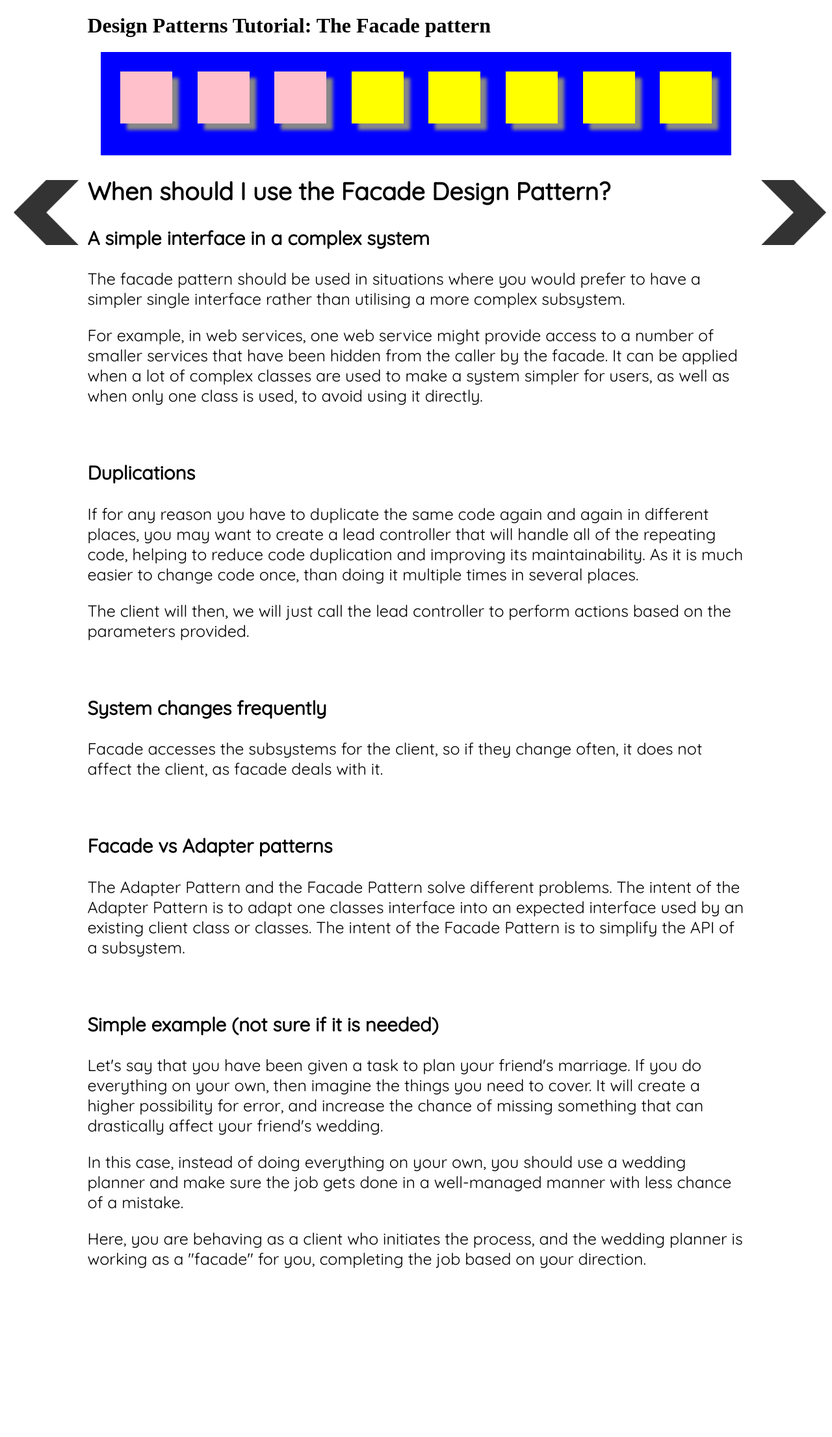
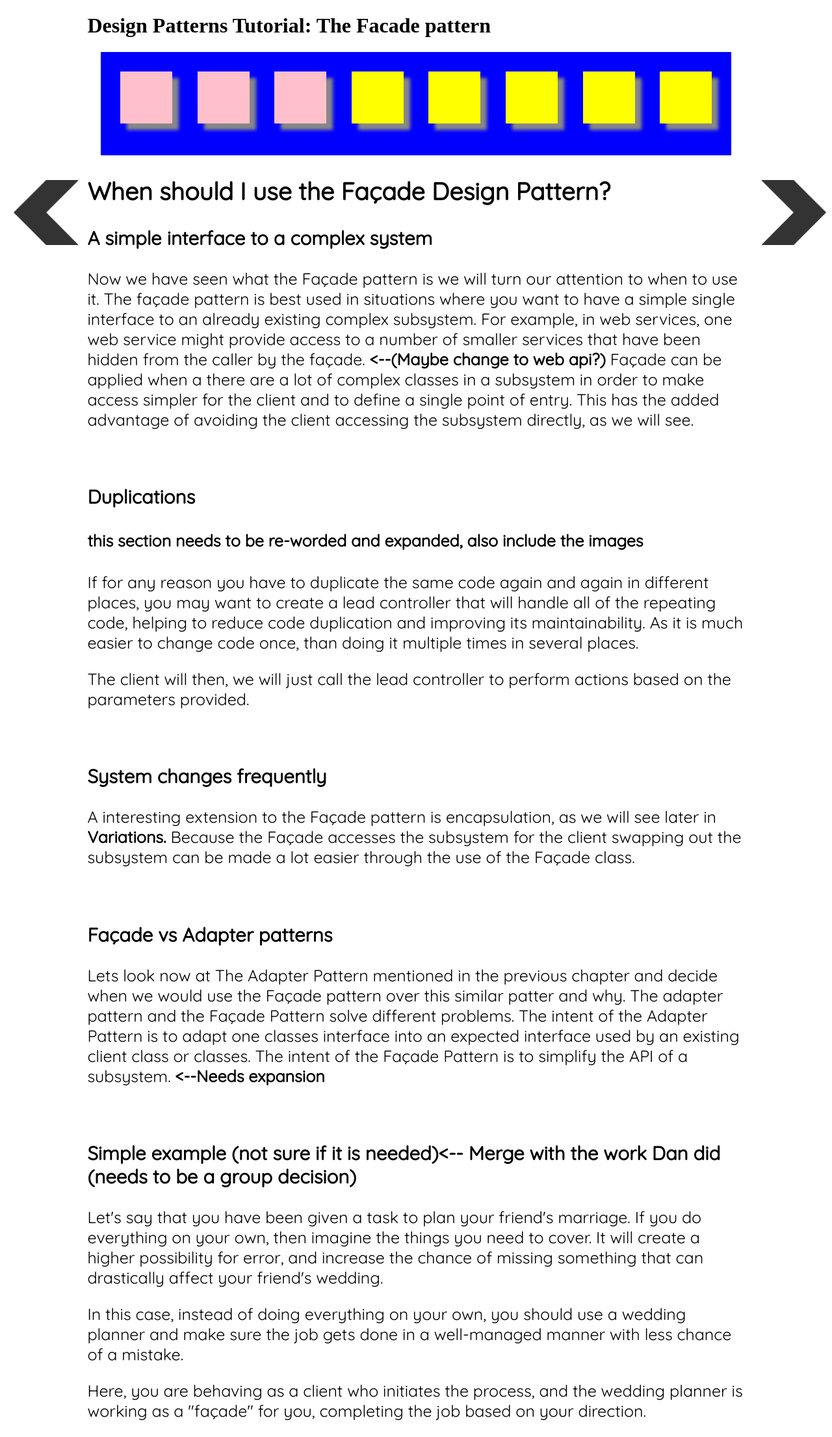
Before and after one commit to daveogle/Facade_Project, a PHP site: page /when.php in a window 1280 px wide. Shown: the whole page at 65% size. Before the commit the page ends 1951 px from the top, so only its background shows below. Run offline with PHP 8.4, Linux system fonts and the light colour scheme.

Commit message:
Proof read (1) of when, needs discussion before second pass.

```diff
--- a/when.php
+++ b/when.php
@@ -3,34 +3,40 @@ include("Include/header.html");
 include("Include/navigation.html");
 ?>
 <div class ="mainContent">
-    <h2>When should I use the Facade Design Pattern?</h2>
+    <h2>When should I use the Façade Design Pattern?</h2>
 
-    <h3>A simple interface in a complex system</h3>
-    <p>The facade pattern should be used in situations where you would prefer to have a simpler single interface
-        rather than utilising a more complex subsystem.</p>
-
-    <p>For example, in web services, one web service might provide access to a number of smaller services that have
-    been hidden from the caller by the facade. It can be applied when a lot of complex classes are used to make a system simpler for users, as well as when only one class is used, to avoid using it directly. </p>
-    </br>
+    <h3>A simple interface to a complex system</h3>
+    <p>Now we have seen what the Façade pattern is we will turn our attention to when to use it.
+           The façade pattern is best used in situations where you want to have a simple single interface
+           to an already existing complex subsystem.
+           For example, in web services, one web service might provide access to a number of smaller services that have
+           been hidden from the caller by the façade. <strong><--(Maybe change to web api?) </strong>
+           Façade can be applied when a there are a lot of complex classes in a subsystem in order to make access
+           simpler for the client and to define a single point of entry. This has the added advantage of avoiding the client accessing the subsystem directly, as we will see. </p>
+    <br>
 
     <h3>Duplications</h3>
+	<h4>this section needs to be re-worded and expanded, also include the images</h4>
     <p>If for any reason you have to duplicate the same code again and again in different places, you may want to
         create a lead controller that will handle all of the repeating code, helping to reduce code duplication and
         improving its maintainability. As it is much easier to change code once, than doing it multiple times in
         several places.</p>
     <p>The client will then, we will just call the lead controller to perform actions based on the parameters
         provided. </p>
-    </br>
+    <br>
 
     <h3>System changes frequently</h3>
-    <p>Facade accesses the subsystems for the client, so if they change often, it does not affect the client, as facade deals with it. </p>
-     </br>
+    <p>A interesting extension to the Façade pattern is encapsulation, as we will see later in <strong>Variations.</strong>
+          Because the Façade accesses the subsystem for the client swapping out the subsystem can be made a lot easier through the use of the Façade class.</p>
+     <br>
 
-    <h3>Facade vs Adapter patterns</h3>
-    <p>The Adapter Pattern and the Facade Pattern solve different problems. The intent of the Adapter Pattern is to adapt one classes interface into an expected interface used by an existing client class or classes. The intent of the Facade Pattern is to simplify the API of a subsystem. </p>
-     </br>
+    <h3>Façade vs Adapter patterns</h3>
+    <p>Lets look now at The Adapter Pattern mentioned in the previous chapter and decide when we would use the Façade pattern over this similar patter and why.
+          The adapter pattern and the Façade Pattern solve different problems. The intent of the Adapter Pattern is to adapt one classes interface into an expected interface
+          used by an existing client class or classes. The intent of the Façade Pattern is to simplify the API of a subsystem. <strong><--Needs expansion</strong></p>
+     <br>
 
-     <h3>Simple example (not sure if it is needed)</h3>
+     <h3>Simple example (not sure if it is needed)<-- Merge with the work Dan did (needs to be a group decision)</h3>
     <p>Let's say that you have been given a task to plan your friend's marriage. If you do everything on your own,
         then imagine the things you need to cover. It will create a higher possibility for error, and increase the
         chance of missing something that can drastically affect your friend's wedding. </p>
@@ -38,9 +44,8 @@ include("Include/navigation.html");
     <p>In this case, instead of doing everything on your own, you should use a wedding planner and make sure the job
         gets done in a well-managed manner with less chance of a mistake. </p>
 
-    <p>Here, you are behaving as a client who initiates the process, and the wedding planner is working as a "facade"
+    <p>Here, you are behaving as a client who initiates the process, and the wedding planner is working as a "façade"
         for you, completing the job based on your direction. </p>
-
 </div>
 <?php
 include("Include/footer.html");
```
